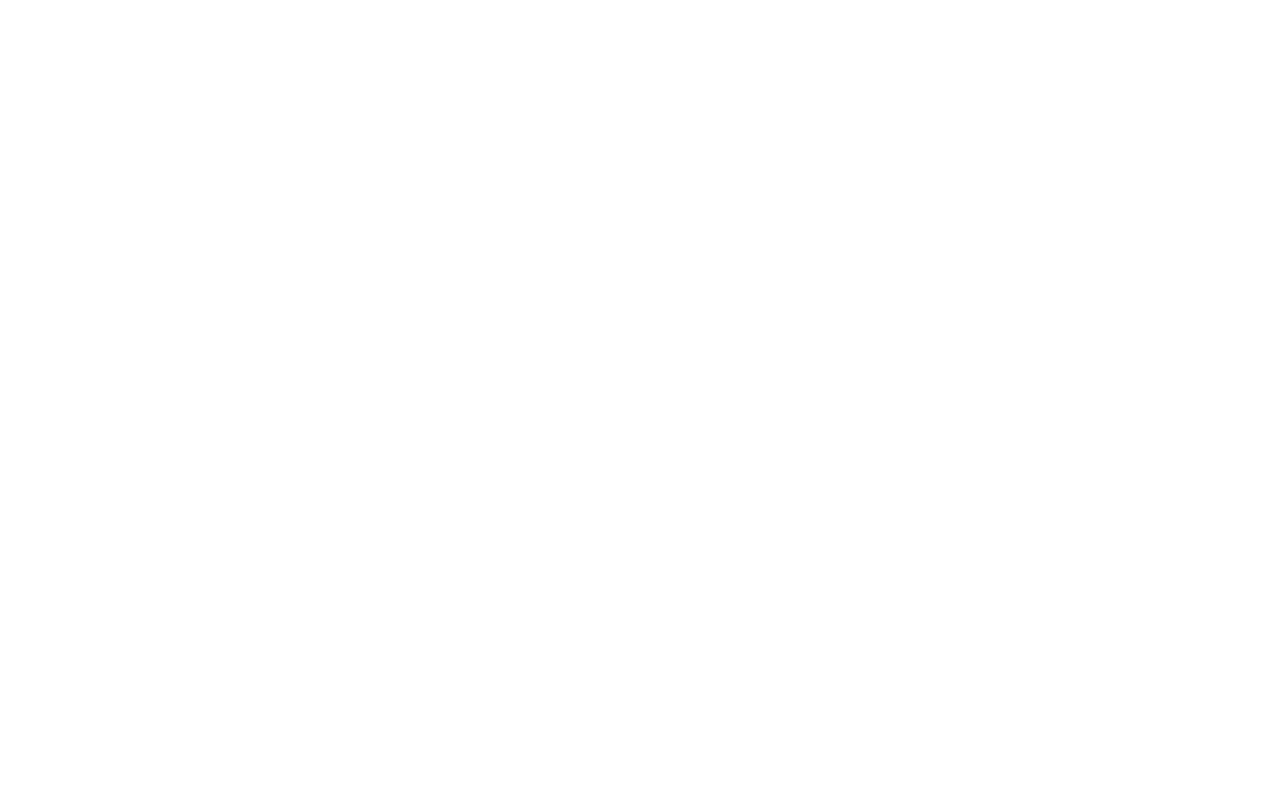
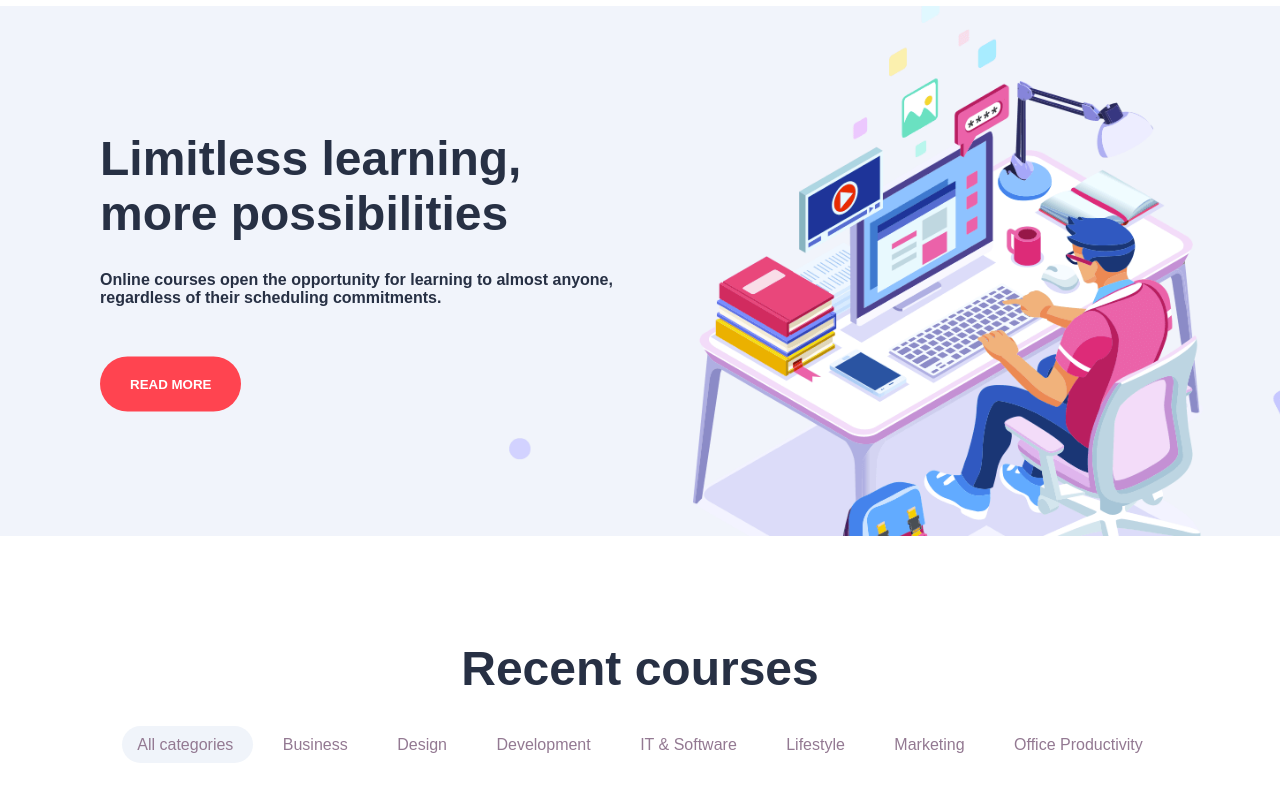
Before and after one commit to Stanghi/proj-html-vuejs, a Vue app: page / in a window 1280 px wide. Shown: the part 1680-2480 px from the top of the page. Before the commit the page ends 1308 px from the top, so only its background shows below. Built offline with nearby package versions, Linux system fonts and the light colour scheme.

Commit message:
add recent courses

```diff
--- a/src/AppMain.vue
+++ b/src/AppMain.vue
@@ -66,6 +66,68 @@
                 </div>
             </div>
         </div>
+
+        <div class="limitless">
+            <div class="text">
+                <h2>Limitless learning, more possibilities</h2>
+                <p>
+                    Online courses open the opportunity for learning to almost anyone, regardless of
+                    their scheduling commitments.
+                </p>
+                <button class="ms-btn">
+                    <a href="#"> Read more </a>
+                </button>
+            </div>
+        </div>
+
+        <div class="recent-courses ms-container">
+            <h2>Recent courses</h2>
+            <div class="nav-categories">
+                <span class="active">
+                    <a href="#"> All categories </a>
+                </span>
+                <span :class="active && 'active'">
+                    <a href="#"> Business </a>
+                </span>
+                <span :class="active && 'active'">
+                    <a href="#"> Design </a>
+                </span>
+                <span :class="active && 'active'">
+                    <a href="#"> Development </a>
+                </span>
+                <span :class="active && 'active'">
+                    <a href="#"> IT & Software </a>
+                </span>
+                <span :class="active && 'active'">
+                    <a href="#"> Lifestyle </a>
+                </span>
+                <span :class="active && 'active'">
+                    <a href="#"> Marketing </a>
+                </span>
+                <span :class="active && 'active'">
+                    <a href="#"> Office Productivity </a>
+                </span>
+            </div>
+
+            <div class="cards">
+                <MainCardComponent />
+                <MainCardComponent />
+                <MainCardComponent />
+                <MainCardComponent />
+                <MainCardComponent />
+                <MainCardComponent />
+                <MainCardComponent />
+                <MainCardComponent />
+                <MainCardComponent />
+                <MainCardComponent />
+                <MainCardComponent />
+                <MainCardComponent />
+            </div>
+
+            <button class="ms-btn">
+                <a href="#"> Show all </a>
+            </button>
+        </div>
     </main>
 </template>
 
@@ -81,7 +143,7 @@
         align-items: center;
         height: 80px;
         margin-bottom: 30px;
-        background-color: #273044; // VAR
+        background-color: $violet;
 
         div {
             display: flex;
@@ -146,14 +208,79 @@
     }
 
     .popular-courses {
-        padding-bottom: 85px;
+        padding-bottom: 30px;
         h2 {
             margin-bottom: 35px;
+            color: $violet;
+        }
+    }
+
+    .limitless {
+        position: relative;
+        height: 530px;
+        margin-bottom: 105px;
+        background-image: url('./assets/images/bg.png');
+        background-repeat: no-repeat;
+        background-size: cover;
+        background-position: center;
+
+        .text {
+            position: absolute;
+            top: 50%;
+            right: 50%;
+            transform: translate(0, -50%);
+            width: 540px;
+            color: $violet;
+
+            h2 {
+                font-size: 3rem;
+                padding-bottom: 30px;
+            }
+
+            p {
+                font-weight: bold;
+                padding-bottom: 50px;
+            }
+        }
+    }
+
+    .recent-courses {
+        display: flex;
+        align-items: center;
+        flex-direction: column;
+        padding-bottom: 110px;
+
+        h2 {
+            font-size: 3rem;
+            margin-bottom: 40px;
+            color: $violet;
+        }
+
+        .nav-categories {
+            margin-bottom: 55px;
+
+            span {
+                padding: 10px 15px;
+                margin-right: 15px;
+
+                a {
+                    text-decoration: none;
+                    color: #937992; // VAR
+                }
+
+                &:last-child {
+                    margin-right: 0px;
+                }
+            }
+
+            .active {
+                background-color: #f0f4fa;
+                border-radius: 30px;
+            }
         }
 
         .cards {
-            display: flex;
-            justify-content: space-between;
+            margin-bottom: 30px;
         }
     }
 }
--- a/src/components/HeaderBottomComponent.vue
+++ b/src/components/HeaderBottomComponent.vue
@@ -34,7 +34,7 @@
                 </a>
             </div>
 
-            <div>
+            <div class="enterprise">
                 <a href="#">
                     <i class="fa-solid fa-briefcase"></i>
                     For enterprise
@@ -72,17 +72,16 @@
         align-items: center;
         justify-content: space-between;
 
-        a {
+        .select-category a,
+        .bullhorn a,
+        .enterprise a,
+        .log-in a {
             text-decoration: none;
             color: $text-gray;
         }
 
-        div {
-            color: $text-gray;
-
-            i {
-                margin-right: 10px;
-            }
+        div i {
+            margin-right: 10px;
         }
 
         .logo {
@@ -115,6 +114,7 @@
             }
 
             .lens {
+                cursor: pointer;
                 display: flex;
                 justify-content: center;
                 align-items: center;
@@ -138,28 +138,6 @@
             margin-left: 75px;
         }
 
-        .ms-btn {
-            display: flex;
-            justify-content: center;
-            align-items: center;
-            width: 135px;
-            height: 60px;
-            margin: 0 25px;
-            border: none;
-            border-radius: 30px;
-            text-transform: uppercase;
-            font-weight: bold;
-            background-color: $red;
-
-            a {
-                color: $white;
-            }
-
-            &:hover {
-                background-color: #e53d48;
-            }
-        }
-
         .fa-bookmark {
             color: $text-gray;
             margin-right: 0px;
--- a/src/components/MainCardComponent.vue
+++ b/src/components/MainCardComponent.vue
@@ -34,9 +34,11 @@
 @use '../style/partials/variables' as *;
 
 .card {
+    cursor: pointer;
     width: 270px;
     min-height: 360px;
     border: 1px solid #e2e2e2;
+    margin-bottom: 50px;
 
     img:first-child {
         width: 100%;
--- a/src/style/general.scss
+++ b/src/style/general.scss
@@ -19,3 +19,32 @@
     width: 90%;
     margin: 0 auto;
 }
+
+.ms-btn {
+    cursor: pointer;
+    display: flex;
+    justify-content: center;
+    align-items: center;
+    padding: 20px 30px;
+    border: none;
+    border-radius: 30px;
+    text-transform: uppercase;
+    font-weight: bold;
+    background-color: $red;
+
+    a {
+        font-weight: bolder;
+        text-decoration: none;
+        color: $white;
+    }
+
+    &:hover {
+        background-color: #e53d48;
+    }
+}
+
+.cards {
+    display: flex;
+    justify-content: space-between;
+    flex-wrap: wrap;
+}
--- a/src/style/partials/_variables.scss
+++ b/src/style/partials/_variables.scss
@@ -1,5 +1,6 @@
 $white: #ffffff;
 $red: #ff4450;
+$violet: #273044;
 
 $text-gray: #848684;
 $text-light-gray: #aaaaaa;
```
Also changed, not shown: src/assets/images/css.jpg (renamed from src/assets/images/1561458_7f3b-544x322.jpg).
